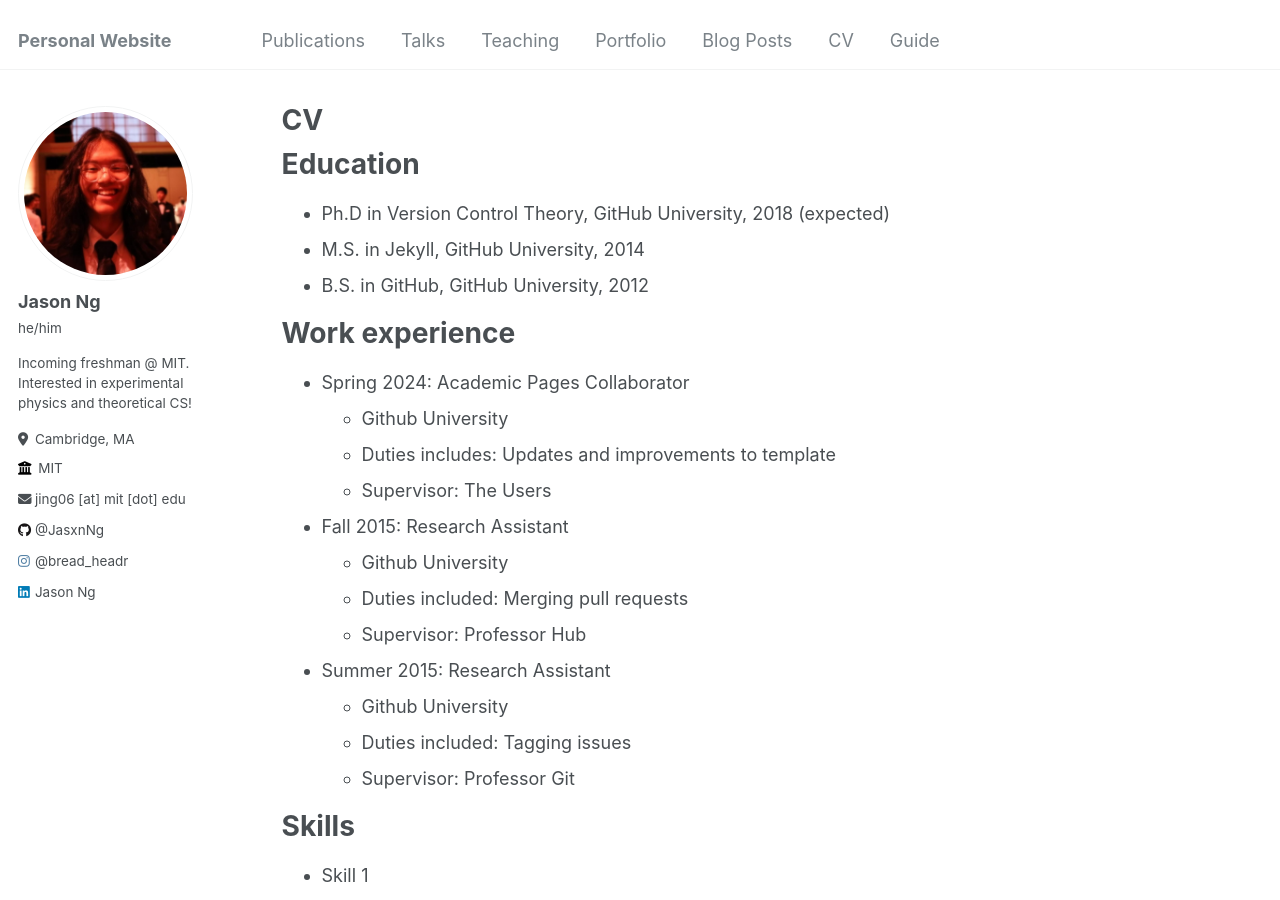
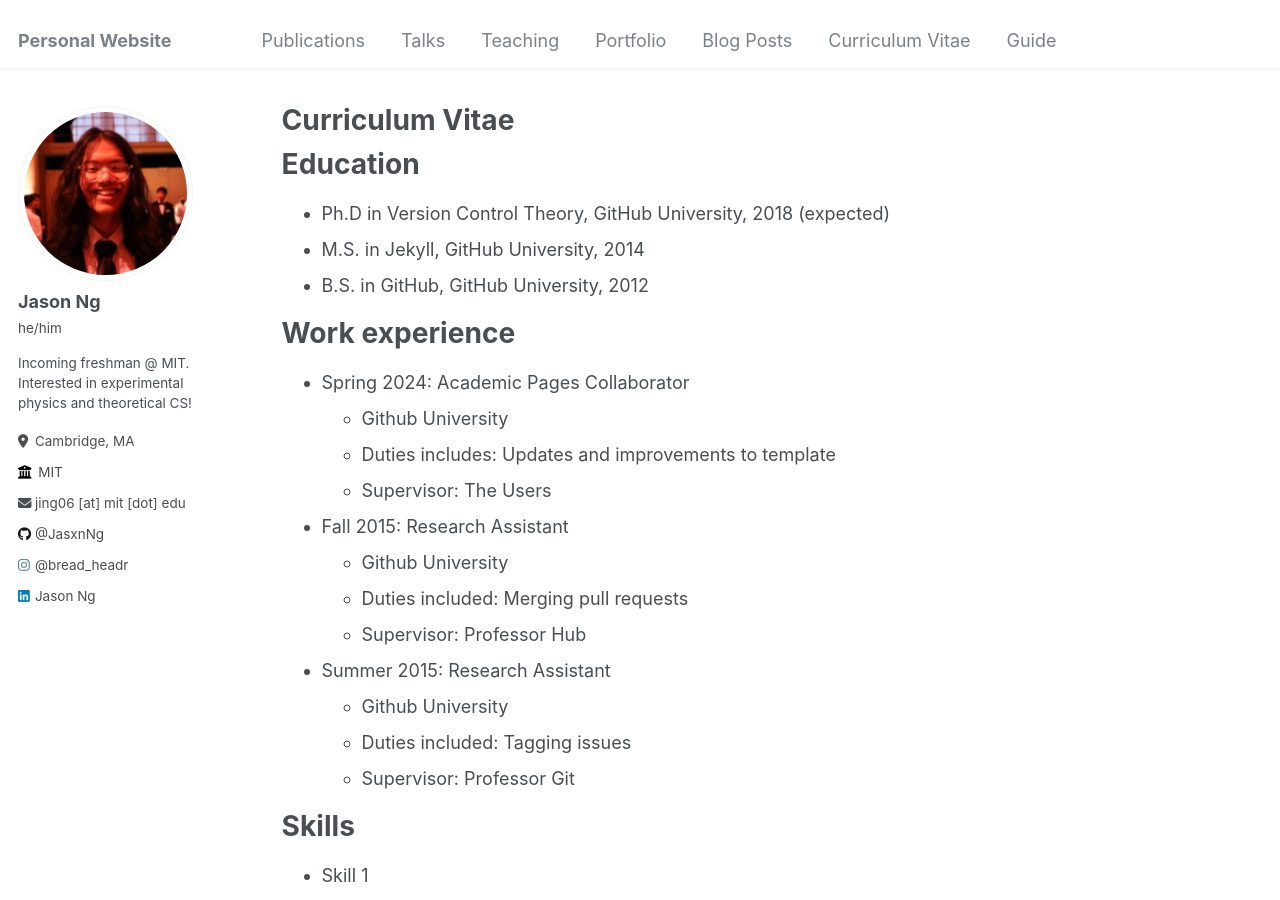
Before and after one commit to JasxnNg/jasxnng.github.io, a Jekyll site: the page built from _pages/cv.md, in a window 1280 px wide and 900 px high. Built offline with Jekyll 4.4.1, drawn with Linux system fonts in a browser that asks for light colours.

Commit message:
tapping out for tonight

```diff
--- a/_data/navigation.yml
+++ b/_data/navigation.yml
@@ -15,8 +15,8 @@ main:
   - title: "Blog Posts"
     url: /year-archive/
 
-  - title: "CV"
-    url: /cv/
+  - title: "Curriculum Vitae"
+    url: /curriculum_vitae/
 
   - title: "Guide"
     url: /markdown/
--- a/_includes/author-profile.html
+++ b/_includes/author-profile.html
@@ -25,11 +25,11 @@
     <ul class="author__urls social-icons">
       <!-- Font Awesome icons / Biographic information  -->
       {% if author.location %}
-        <li class="author__desktop"><i class="fa-solid fa-location-dot icon-pad-right" aria-hidden="true"></i>{{ author.location }}</li>
+        <li><a href="https://www.google.com/maps/place/Cambridge,+MA/"><i class="fa-solid fa-location-dot icon-pad-right" aria-hidden="true"></i>{{ author.location }}</a></li>
       {% endif %}
       {% if author.employer %}
         <!-- <li class="author__desktop"> -->
-        <li><a href="https://news.mit.edu"><i class="fa fa-solid fa-building-columns icon-pad-right" aria-hidden="true"></i>{{ author.employer }}</a></li>
+        <li><a href="https://news.mit.edu"><i class="fa fa-solid fa-building-columns icon-pad-right" aria-hidden="true"></i>{{author.employer}}</a></li>
       {% endif %}
       {% if author.uri %}
         <li><a href="{{ author.uri }}"><i class="fas fa-fw fa-link icon-pad-right" aria-hidden="true"></i>{{ site.data.ui-text[site.locale].website_label | default: "Website" }}</a></li>
@@ -110,7 +110,7 @@
         <li><a href="https://lastfm.com/user/{{ author.lastfm }}"><i class="fab fa-fw fa-lastfm icon-pad-right" aria-hidden="true"></i>Last.fm</a></li>
       {% endif %}
       {% if author.linkedin %}
-        <li><a href="hhttps://www.linkedin.com/in/jason-ng-6888b1247/"><i class="fab fa-fw fa-linkedin icon-pad-right" aria-hidden="true"></i>Jason Ng</a></li>
+        <li><a href="https://www.linkedin.com/in/jason-ng-6888b1247/"><i class="fab fa-fw fa-linkedin icon-pad-right" aria-hidden="true"></i>Jason Ng</a></li>
       {% endif %}
       {% if author.mastodon %}
         <li><a href="{{ author.mastodon }}"><i class="fab fa-fw fa-mastodon icon-pad-right" aria-hidden="true"></i>Mastodon</a></li>
--- a/_pages/cv.md
+++ b/_pages/cv.md
@@ -1,7 +1,7 @@
 ---
 layout: archive
-title: "CV"
-permalink: /cv/
+title: "Curriculum Vitae"
+permalink: /curriculum_vitae/
 author_profile: true
 redirect_from:
   - /resume
--- a/_sass/_sidebar.scss
+++ b/_sass/_sidebar.scss
@@ -245,8 +245,13 @@
 
   li {
     white-space: nowrap;
+    //display: flex;
+    //align-items: ;
   }
+  // li i {
+  //    margin-right: 8px; /* Adjust the spacing as needed */
 
+  //   }
   a {
     display: block;
     margin-bottom: 5px;
--- a/todolist.txt
+++ b/todolist.txt
@@ -2,3 +2,5 @@
 - Update the Building icon to take links
 - Fix the scrolling function
 - Remove the sidebar from all of hte pages
+- Center the div :skull emoji:
+        - https://www.w3schools.com/css/tryit.asp?filename=trycss_align_container
```
